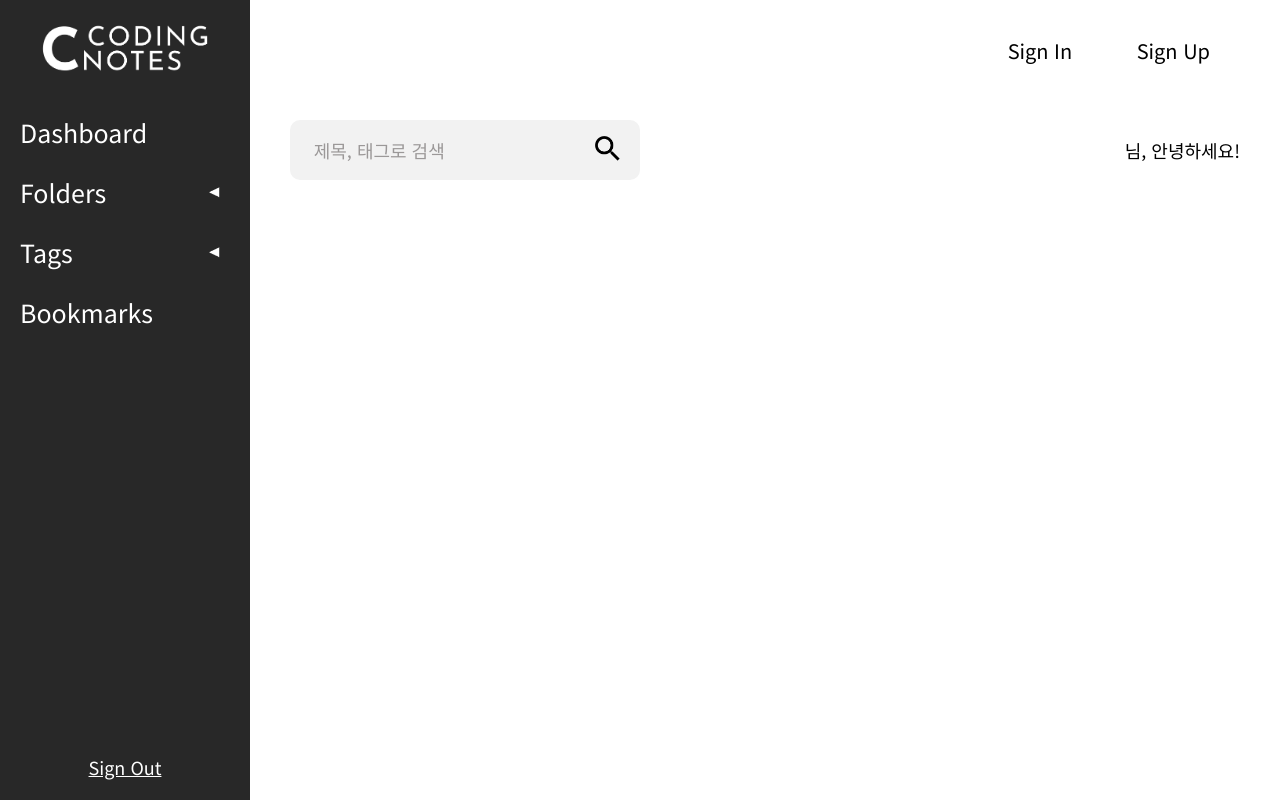
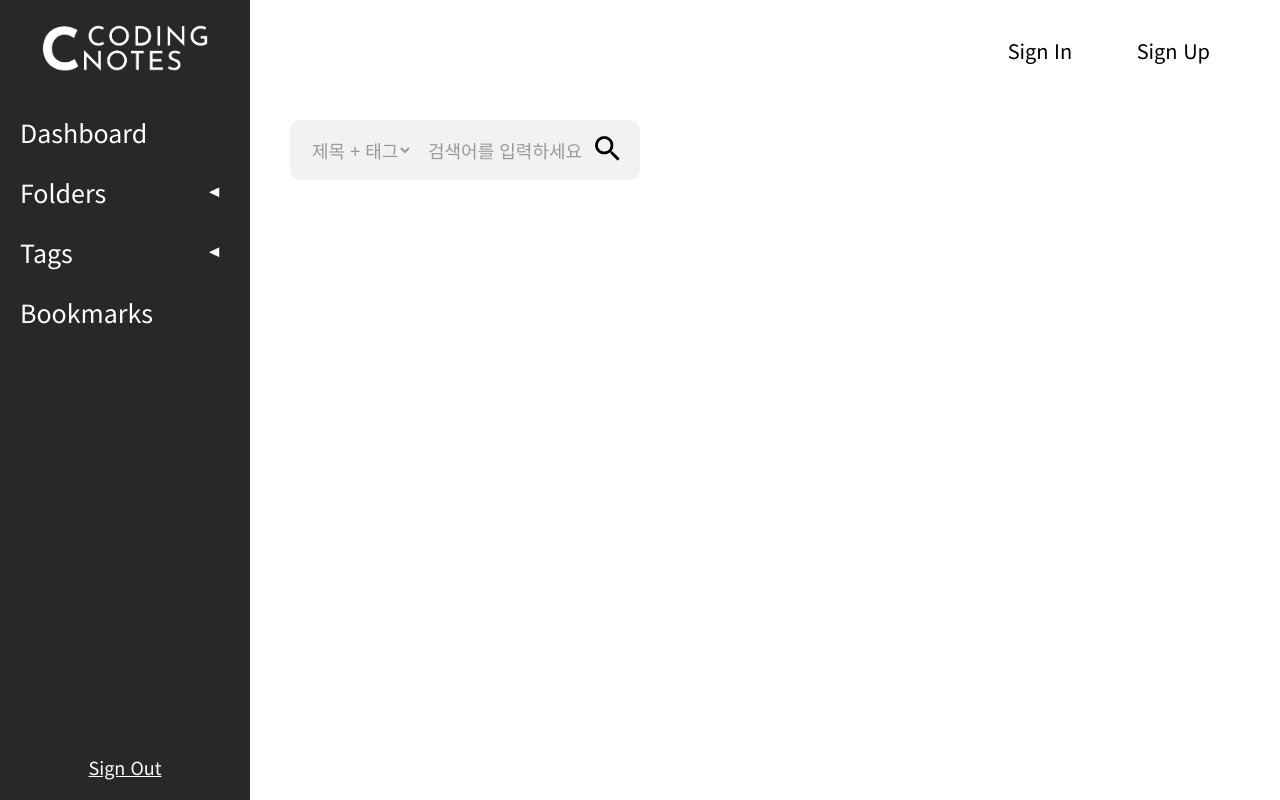
Before and after one commit to snulion-coding-notes/coding-notes-hackathon, a Django app: template appCodingNote/templates/appCodingNote/login-search.html in a window 1280 px wide. Run offline with Django 3.2, Linux system fonts and the light colour scheme; the template is opened without the code that fills it, so the values that code supplies are empty; style sheets or scripts are compiled from the project's sources; some libraries are stand-ins or nearby versions.

Commit message:
add search 2

```diff
--- a/appCodingNote/templates/appCodingNote/login-search.html
+++ b/appCodingNote/templates/appCodingNote/login-search.html
@@ -9,18 +9,20 @@
 <main>
   <!-- Search Bar -->
     <div class="dashboard-header">
-      <div class="search-container">
+      <form action="{% url 'appCodingNote:login_search' %}" method="POST" class="search-container">
         <div class="search-bar">
           {% csrf_token %}
-          <input id="keyword" type="text" placeholder="제목, 태그로 검색">
-          <button onclick="loginSearch()">
+          <select name="search-option" class="search-option">
+            <option value="name-and-tag">제목 + 태그</option>
+            <option value="name">제목</option>
+            <option value="tag">태그</option>
+          </select>
+          <input name="keyword" id="keyword" type="text" placeholder="검색어를 입력하세요">
+          <button value="submit" type="submit">
             <img src="{% static 'img/search.png' %}" alt="search icon">
           </button>
         </div>
-      </div>
-      <div class="greeting">
-        <p>{{ user.username }}님, 안녕하세요!</p>
-      </div>
+      </form>
     </div>
     {% for note in myNote %}
     <div class="card-item-container">
```
